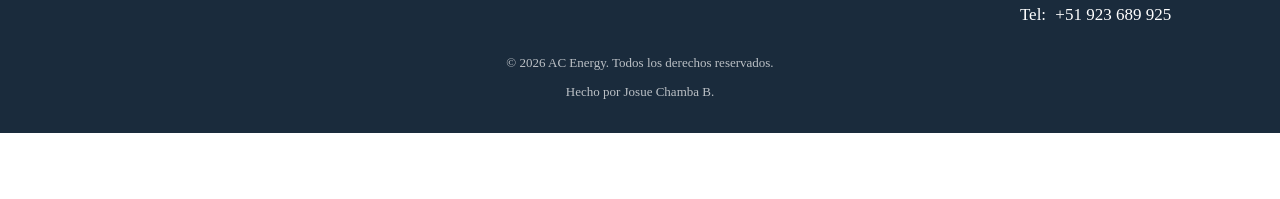
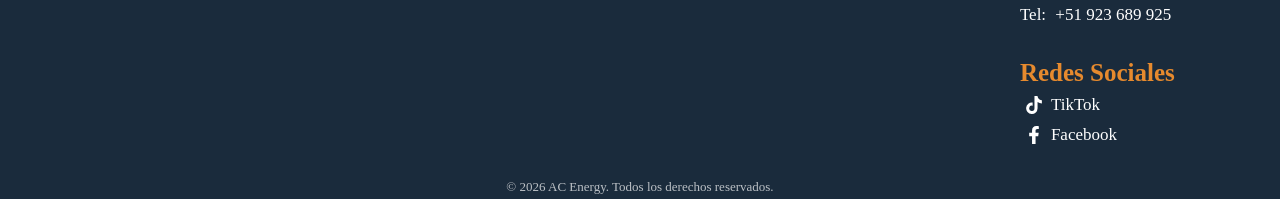
Before and after one commit to jjosuech/frontend-acenergy, a React (Vite) app: page / in a window 1280 px wide. Shown: the part 2408-2607 px from the top of the page. Before the commit the page ends 2541 px from the top, so only its background shows below. Built offline with nearby package versions, Linux system fonts and the light colour scheme.

Commit message:
Actualizacion de redes sociales y de conteo en cualquier pantalla

```diff
--- a/package.json
+++ b/package.json
@@ -12,6 +12,7 @@
   "dependencies": {
     "react": "^19.2.0",
     "react-dom": "^19.2.0",
+    "react-icons": "^5.5.0",
     "react-router-dom": "^7.13.0"
   },
   "devDependencies": {
--- a/src/components/Footer.css
+++ b/src/components/Footer.css
@@ -62,6 +62,26 @@
 }
 
 
+.social-link {
+  display: inline-flex;
+  align-items: center;
+  gap: 8px;
+  color: var(--white);
+  text-decoration: none;
+  font-size: 17px;
+  transition: 0.3s ease;
+}
+
+.social-link:hover {
+  color: var(--orange);
+}
+
+.social-icon {
+  font-size: 18px;
+}
+
+
+
 /* Necesario para posicionar la flecha respecto al footer */
 #contacto {
   position: relative;
--- a/src/components/Footer.jsx
+++ b/src/components/Footer.jsx
@@ -1,5 +1,6 @@
 import './Footer.css'
 import Logo from '../assets/logo.png'
+import { FaTiktok, FaFacebookF } from "react-icons/fa";
 
 function Footer() {
   return (
@@ -30,6 +31,30 @@ function Footer() {
               {" "}+51 923 689 925
             </a>
           </p>
+          <h4>Redes Sociales</h4>
+          <p>
+            <a
+              href="https://www.tiktok.com/@acenergy.peru?_r=1&_t=ZS-94JWXGyx5r2"
+              target="_blank"
+              rel="noopener noreferrer"
+              className="social-link"
+            >
+              <FaTiktok className="social-icon" />
+              TikTok
+            </a>
+          </p>
+
+          <p>
+            <a
+              href="https://www.facebook.com/share/1HTQyUF6wN/"
+              target="_blank"
+              rel="noopener noreferrer"
+              className="social-link"
+            >
+              <FaFacebookF className="social-icon" />
+              Facebook
+            </a>
+          </p>
         </div>
       </div>
 
--- a/src/pages/Home.jsx
+++ b/src/pages/Home.jsx
@@ -125,11 +125,6 @@ function Home() {
           <img src={Aliado2} alt="Empresa alidas2"className='overlay-logo2'/>
         </div>
       </div>
-
-
-
-
-
       <Footer />
     </>
   )
@@ -138,14 +133,16 @@ function Home() {
 function Stat({ number, suffix, text }) {
   const [count, setCount] = useState(0)
   const ref = useRef(null)
+  const startedRef = useRef(false)
 
   useEffect(() => {
-    let started = false
+    const element = ref.current
+    if (!element) return
 
-    const observer = new IntersectionObserver(
-      ([entry]) => {
-        if (entry.isIntersecting && !started) {
-          started = true
+    const startCounter = () => {
+      if (startedRef.current) return
+      startedRef.current = true
+
       let current = 0
       const increment = number / 40
 
@@ -159,11 +156,23 @@ function Stat({ number, suffix, text }) {
         }
       }, 25)
     }
+
+    const observer = new IntersectionObserver(
+      ([entry]) => {
+        if (entry.isIntersecting) {
+          startCounter()
+        }
       },
-      { threshold: 0.6 }
+      { threshold: 0.2 } // MÁS BAJO y más seguro
     )
 
-    if (ref.current) observer.observe(ref.current)
+    observer.observe(element)
+
+    // 🔥 CLAVE: verificar si ya está visible al cargar
+    const rect = element.getBoundingClientRect()
+    if (rect.top < window.innerHeight && rect.bottom > 0) {
+      startCounter()
+    }
 
     return () => observer.disconnect()
   }, [number])
```
Also changed, not shown: 1 other file (tests, documents, lock files or other folders). Lines whose indentation alone changed are shown as unchanged.
